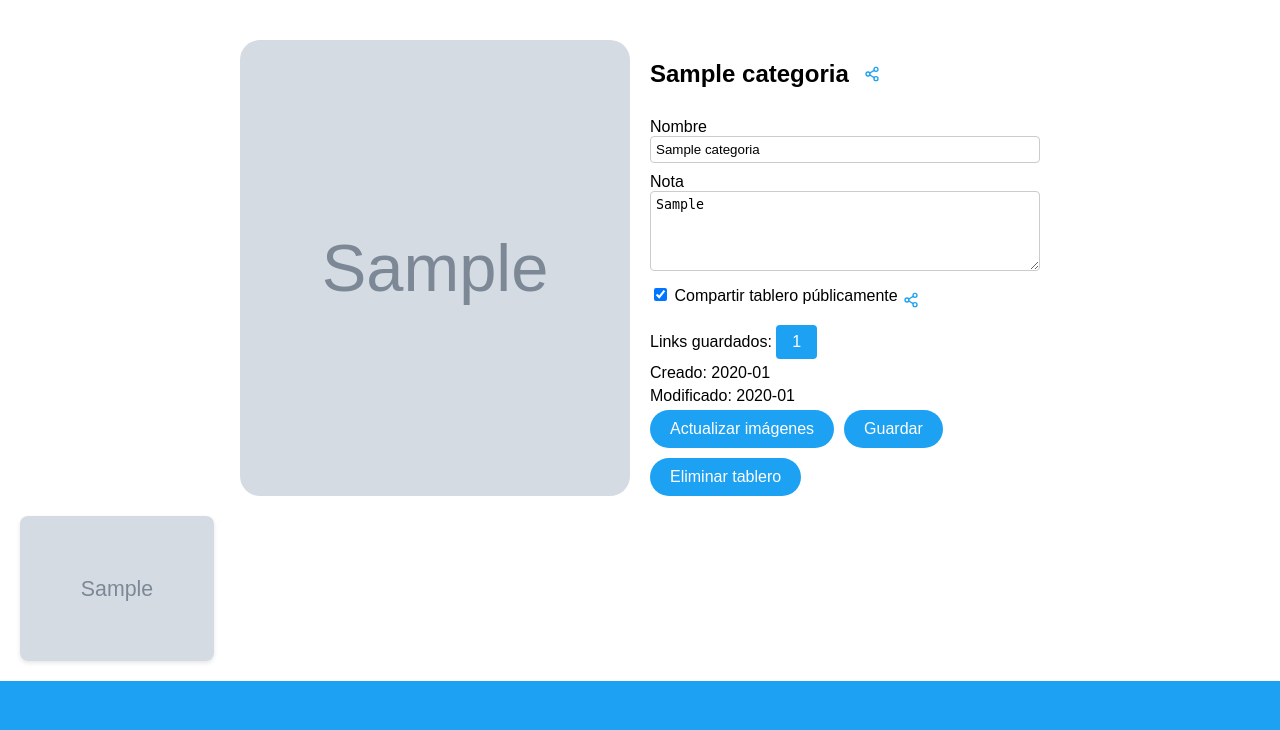
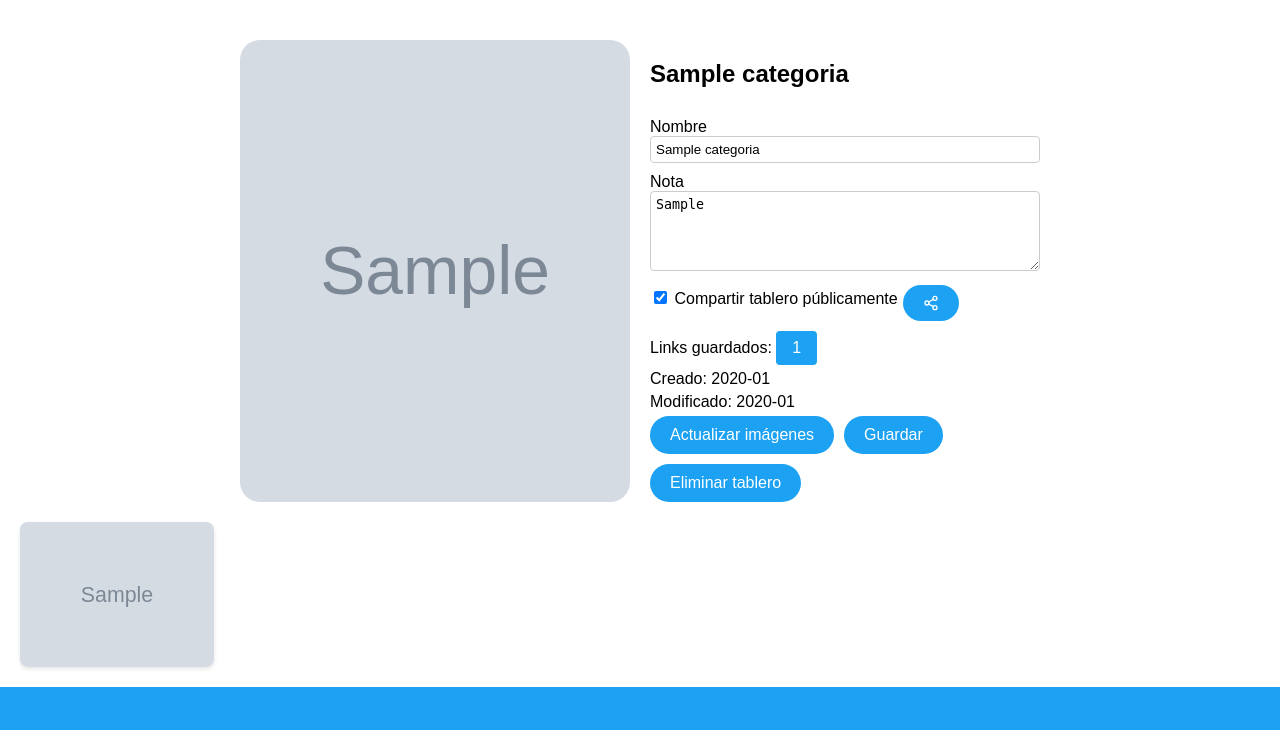
Before and after one commit to admivideo/linkaloo.com, a PHP site: page /tablero.php?id=1 in a window 1280 px wide. Shown: the part 70-800 px from the top of the page. Run offline with PHP 8.4, Linux system fonts and the light colour scheme; the visitor is signed in with stand-in values (Sample User, id 1); tables that the repository leaves empty hold one stand-in row (values such as "Sample post"); grey boxes marked "Sample" are stand-in pictures; some web fonts are replaced.

Commit message:
Move public share button and remove duplicate icon

```diff
--- a/assets/style.css
+++ b/assets/style.css
@@ -214,8 +214,6 @@ textarea {
 .board-detail-form textarea{min-height:80px;}
 .board-detail-form p{margin:5px 0;}
 .board-detail-form .share-checkbox{display:flex;align-items:center;gap:5px;margin-bottom:10px;}
-.board-detail-form .share-icon{color:#1DA1F2;display:flex;align-items:center;}
-.board-detail-form .share-icon svg{width:16px;height:16px;}
 .board-form-buttons{display:flex;gap:10px;flex-wrap:wrap;}
 .board-detail-form button{padding:10px 20px;border-radius:20px;font-family:'Rambla',sans-serif;font-size:16px;background:#1DA1F2;color:#fff;border:none;text-align:center;cursor:pointer;}
 .links-link{background:#1DA1F2;color:#fff;border:none;padding:8px 16px;border-radius:4px;cursor:pointer;text-decoration:none;display:inline-block;text-align:center;}
--- a/tablero.php
+++ b/tablero.php
@@ -135,9 +135,6 @@ include 'header.php';
     <div class="board-detail-info">
         <div class="detail-header">
             <h2><?= htmlspecialchars($board['nombre']) ?></h2>
-            <?php if(!empty($board['share_token'])): ?>
-            <button type="button" class="share-board" data-url="<?= htmlspecialchars($publicUrl) ?>" data-title="<?= htmlspecialchars($board['nombre']) ?>" <?= !empty($shareImg) ? 'data-image="' . htmlspecialchars($shareImg) . '"' : '' ?> aria-label="Compartir"><i data-feather="share-2"></i></button>
-            <?php endif; ?>
         </div>
         <form method="post" class="board-detail-form">
             <label>Nombre<br>
@@ -151,7 +148,9 @@ include 'header.php';
                     <input type="checkbox" name="publico" value="1" <?= !empty($board['share_token']) ? 'checked' : '' ?>>
                     Compartir tablero públicamente
                 </label>
-                <div class="share-icon"><i data-feather="share-2"></i></div>
+                <?php if(!empty($board['share_token'])): ?>
+                <button type="button" class="share-board" data-url="<?= htmlspecialchars($publicUrl) ?>" data-title="<?= htmlspecialchars($board['nombre']) ?>" <?= !empty($shareImg) ? 'data-image="' . htmlspecialchars($shareImg) . '"' : '' ?> aria-label="Compartir"><i data-feather="share-2"></i></button>
+                <?php endif; ?>
             </div>
             <p>Links guardados: <a class="links-link" href="panel.php?cat=<?= $id ?>"><?= $board['total_links'] ?></a></p>
             <p>Creado: <?= htmlspecialchars($creado) ?></p>
```
